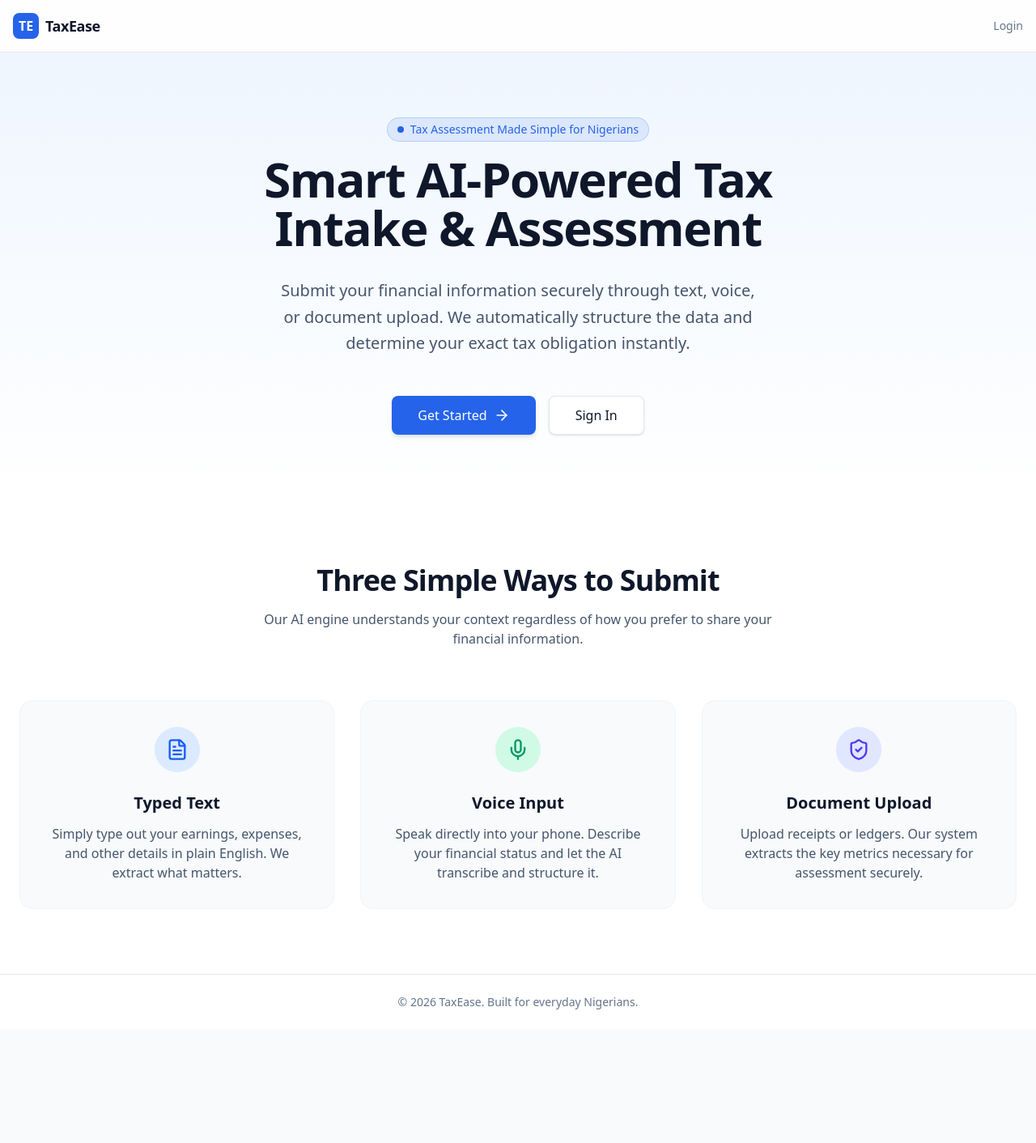
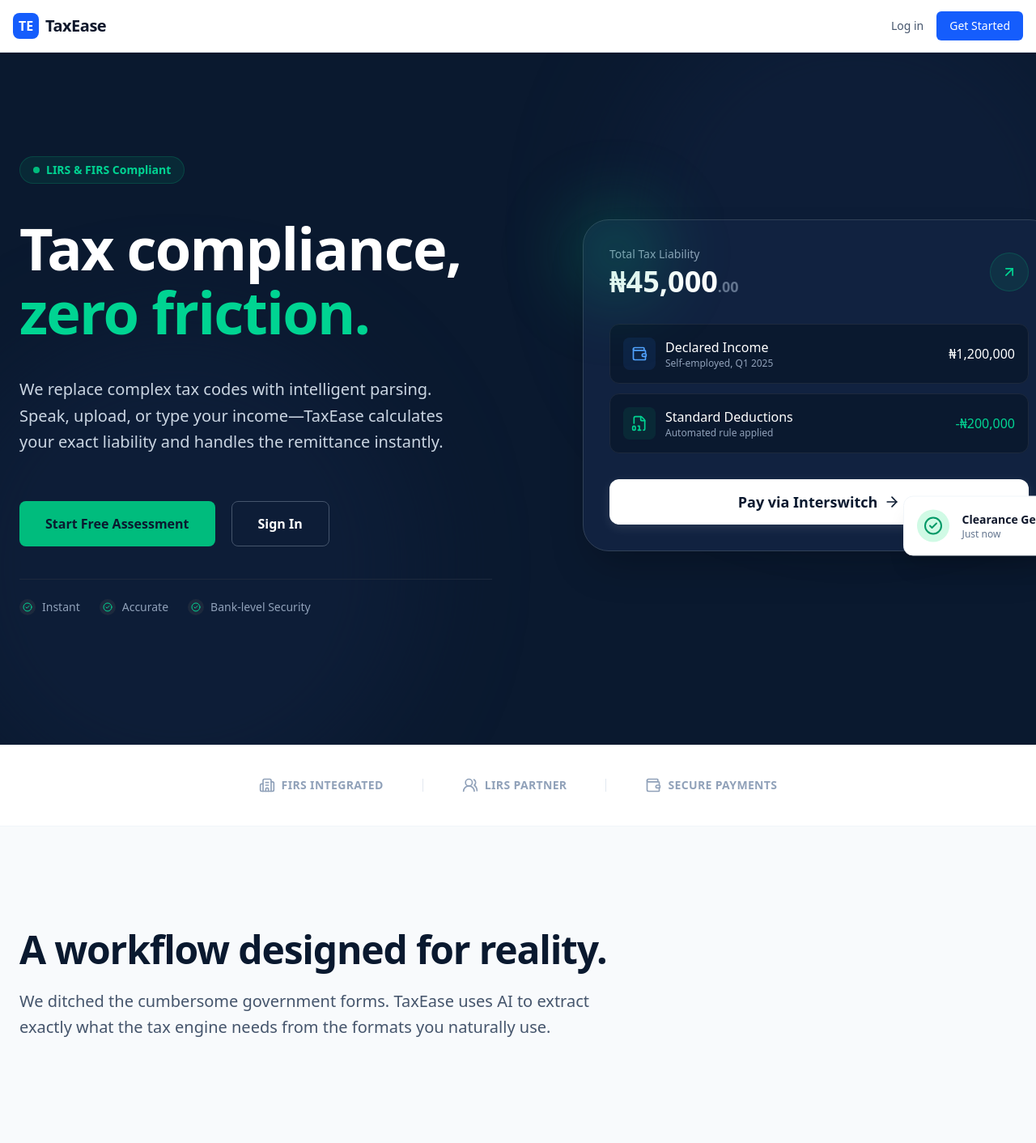
Before and after one commit to evolvingsam/taxWise, a Next.js app in the folder frontend/: page / in a window 1280 px wide. Shown: the top 1412 px of the page at 81% size. Before the commit the page ends 1272 px from the top, so only its background shows below. Built offline with nearby package versions, Linux system fonts and the light colour scheme.

Commit message:
initial commit

```diff
--- a/frontend/src/app/layout.tsx
+++ b/frontend/src/app/layout.tsx
@@ -1,6 +1,7 @@
 import type { Metadata } from "next";
 import { Inter, Space_Grotesk } from "next/font/google";
 import "./globals.css";
+import Link from "next/link";
 
 const inter = Inter({ subsets: ["latin"], variable: "--font-inter" });
 const spaceGrotesk = Space_Grotesk({ subsets: ["latin"], variable: "--font-space" });
@@ -17,18 +18,19 @@
 }>) {
   return (
     <html lang="en">
-      <body className={`${inter.variable} ${spaceGrotesk.variable} font-sans min-h-screen flex flex-col`}>
+      <body className={`${inter.variable} ${spaceGrotesk.variable} font-sans min-h-screen flex flex-col bg-slate-50 text-slate-900 antialiased`}>
         {/* Simple Navbar Shell */}
-        <header className="sticky top-0 z-50 w-full border-b bg-white/80 backdrop-blur-md">
+        <header className="sticky top-0 z-50 w-full border-b bg-white shadow-sm">
           <div className="container mx-auto px-4 h-16 flex items-center justify-between">
-            <div className="flex items-center gap-2">
-              <div className="w-8 h-8 rounded-lg bg-primary text-primary-foreground flex items-center justify-center font-bold">
+            <Link href="/" className="flex items-center gap-2">
+              <div className="w-8 h-8 rounded-lg bg-blue-600 text-white flex items-center justify-center font-bold">
                 TE
               </div>
-              <span className="font-space font-semibold text-lg tracking-tight">TaxEase</span>
-            </div>
-            <nav className="flex items-center gap-4 text-sm font-medium text-muted-foreground">
-              <a href="/login" className="hover:text-foreground transition-colors">Login</a>
+              <span className="font-space font-bold text-xl tracking-tight text-slate-900">TaxEase</span>
+            </Link>
+            <nav className="flex items-center gap-4 text-sm font-medium">
+              <Link href="/login" className="text-slate-600 hover:text-blue-600 transition-colors">Log in</Link>
+              <Link href="/signup" className="bg-blue-600 text-white px-4 py-2 rounded-md hover:bg-blue-700 transition-colors">Get Started</Link>
             </nav>
           </div>
         </header>
@@ -37,9 +39,16 @@
           {children}
         </main>
 
-        <footer className="border-t bg-white mt-auto py-6">
-          <div className="container mx-auto px-4 text-center text-sm text-muted-foreground">
-            &copy; {new Date().getFullYear()} TaxEase. Built for everyday Nigerians.
+        <footer className="border-t bg-white mt-auto py-8">
+          <div className="container mx-auto px-4 flex flex-col md:flex-row justify-between items-center text-sm text-slate-500">
+            <div className="mb-4 md:mb-0">
+              <span className="font-bold text-slate-700">TaxEase</span> &copy; {new Date().getFullYear()}
+            </div>
+            <div className="flex gap-4">
+              <a href="#" className="hover:text-blue-600">Privacy Policy</a>
+              <a href="#" className="hover:text-blue-600">Terms of Service</a>
+              <a href="#" className="hover:text-blue-600">Contact Support</a>
+            </div>
           </div>
         </footer>
       </body>
--- a/frontend/src/app/page.tsx
+++ b/frontend/src/app/page.tsx
@@ -1,88 +1,213 @@
 import Link from "next/link";
-import { ArrowRight, CheckCircle2, FileText, Mic, ShieldCheck } from "lucide-react";
+import { ArrowRight, CheckCircle2, FileText, Mic, FileDigit, Building2, Wallet, Users2 } from "lucide-react";
 
 export default function LandingPage() {
   return (
-    <div className="flex flex-col items-center">
+    <div className="flex flex-col items-center bg-white w-full">
+
       {/* Hero Section */}
-      <section className="w-full py-20 bg-linear-to-b from-blue-50 to-white">
-        <div className="container px-4 md:px-6 mx-auto flex flex-col items-center text-center space-y-8">
-          <div className="inline-flex items-center rounded-full border border-primary/20 bg-primary/10 px-3 py-1 text-sm font-medium text-primary mb-4">
-            <span className="flex h-2 w-2 rounded-full bg-primary mr-2"></span>
-            Tax Assessment Made Simple for Nigerians
+      <section className="relative w-full overflow-hidden bg-[#0A192F] pt-24 pb-32 lg:pt-32 lg:pb-40">
+        {/* Abstract Geometry */}
+        <div className="absolute top-0 right-0 -mr-20 -mt-20 w-[600px] h-[600px] rounded-full bg-[#112240] opacity-50 blur-3xl"></div>
+        <div className="absolute bottom-0 left-0 -ml-20 -mb-20 w-[600px] h-[600px] rounded-full bg-[#112240] opacity-50 blur-3xl"></div>
+
+        <div className="container relative z-10 px-4 md:px-6 mx-auto flex flex-col lg:flex-row items-center gap-16">
+
+          <div className="flex-1 space-y-10 text-center lg:text-left relative z-20">
+            <div className="inline-flex items-center rounded-full bg-emerald-500/10 px-4 py-1.5 text-sm font-semibold text-emerald-400 border border-emerald-500/20">
+              <span className="relative flex h-2 w-2 mr-2">
+                <span className="animate-ping absolute inline-flex h-full w-full rounded-full bg-emerald-400 opacity-75"></span>
+                <span className="relative inline-flex rounded-full h-2 w-2 bg-emerald-500"></span>
+              </span>
+              LIRS & FIRS Compliant
             </div>
 
-          <h1 className="font-space text-4xl md:text-6xl font-bold tracking-tight max-w-3xl text-slate-900">
-            Smart AI-Powered Tax Intake & Assessment
+            <h1 className="font-space text-5xl md:text-6xl lg:text-7xl font-bold tracking-tight text-white leading-[1.1]">
+              Tax compliance,<br/>
+              <span className="text-emerald-400">zero friction.</span>
             </h1>
 
-          <p className="max-w-[600px] text-lg text-slate-600 md:text-xl leading-relaxed">
-            Submit your financial information securely through text, voice, or document upload. We automatically structure the data and determine your exact tax obligation instantly.
+            <p className="max-w-[550px] text-lg text-slate-300 md:text-xl leading-relaxed mx-auto lg:mx-0 font-light">
+              We replace complex tax codes with intelligent parsing. Speak, upload, or type your income—TaxEase calculates your exact liability and handles the remittance instantly.
             </p>
 
-          <div className="flex flex-col sm:flex-row gap-4 pt-4">
+            <div className="flex flex-col sm:flex-row gap-5 pt-4 justify-center lg:justify-start">
               <Link
                 href="/signup"
-              className="inline-flex h-12 items-center justify-center rounded-lg bg-primary px-8 text-base font-medium text-primary-foreground shadow-md transition-all hover:bg-primary/90 hover:shadow-lg hover:-translate-y-0.5"
+                className="inline-flex h-14 items-center justify-center rounded-lg bg-emerald-500 px-8 text-base font-bold text-[#0A192F] transition-all hover:bg-emerald-400 hover:shadow-[0_0_20px_rgba(16,185,129,0.4)]"
               >
-              Get Started
-              <ArrowRight className="ml-2 h-5 w-5" />
+                Start Free Assessment
               </Link>
               <Link
                 href="/login"
-              className="inline-flex h-12 items-center justify-center rounded-lg border border-slate-200 bg-white px-8 text-base font-medium text-slate-900 shadow-sm transition-colors hover:bg-slate-50"
+                className="inline-flex h-14 items-center justify-center rounded-lg bg-transparent border border-slate-600 px-8 text-base font-bold text-white transition-all hover:bg-slate-800"
               >
                 Sign In
               </Link>
             </div>
+
+            <div className="flex items-center gap-6 text-sm text-slate-400 font-medium justify-center lg:justify-start pt-6 border-t border-slate-800">
+              <span className="flex items-center gap-2"><div className="w-5 h-5 rounded-full bg-slate-800 flex items-center justify-center text-emerald-400"><CheckCircle2 className="h-3 w-3" /></div> Instant</span>
+              <span className="flex items-center gap-2"><div className="w-5 h-5 rounded-full bg-slate-800 flex items-center justify-center text-emerald-400"><CheckCircle2 className="h-3 w-3" /></div> Accurate</span>
+              <span className="flex items-center gap-2"><div className="w-5 h-5 rounded-full bg-slate-800 flex items-center justify-center text-emerald-400"><CheckCircle2 className="h-3 w-3" /></div> Bank-level Security</span>
+            </div>
+          </div>
+
+          {/* High-fidelity Mockup */}
+          <div className="flex-1 w-full max-w-lg lg:max-w-none relative z-10 lg:translate-x-12">
+            <div className="relative rounded-[2rem] bg-[#112240] border border-slate-700 p-8 shadow-2xl">
+              <div className="absolute -top-6 -left-6 w-32 h-32 bg-emerald-500/20 blur-2xl rounded-full"></div>
+
+              <div className="flex items-center justify-between mb-8">
+                <div>
+                  <div className="text-slate-400 text-sm font-medium mb-1">Total Tax Liability</div>
+                  <div className="text-white font-space text-4xl font-bold">₦45,000<span className="text-slate-500 text-lg">.00</span></div>
+                </div>
+                <div className="h-12 w-12 rounded-full bg-emerald-500/10 flex items-center justify-center border border-emerald-500/20">
+                  <ArrowRight className="h-5 w-5 text-emerald-400 -rotate-45" />
+                </div>
+              </div>
+
+              <div className="space-y-3 mb-8">
+                <div className="bg-[#0A192F] border border-slate-800 rounded-xl p-4 flex items-center justify-between group hover:border-slate-600 transition-colors">
+                  <div className="flex items-center gap-3">
+                    <div className="h-10 w-10 rounded-lg bg-blue-500/10 flex items-center justify-center text-blue-400">
+                      <Wallet className="h-5 w-5" />
+                    </div>
+                    <div>
+                      <div className="text-white font-medium">Declared Income</div>
+                      <div className="text-slate-400 text-xs">Self-employed, Q1 2025</div>
+                    </div>
+                  </div>
+                  <div className="text-white font-medium">₦1,200,000</div>
+                </div>
+
+                <div className="bg-[#0A192F] border border-slate-800 rounded-xl p-4 flex items-center justify-between group hover:border-slate-600 transition-colors">
+                  <div className="flex items-center gap-3">
+                    <div className="h-10 w-10 rounded-lg bg-emerald-500/10 flex items-center justify-center text-emerald-400">
+                      <FileDigit className="h-5 w-5" />
+                    </div>
+                    <div>
+                      <div className="text-white font-medium">Standard Deductions</div>
+                      <div className="text-slate-400 text-xs">Automated rule applied</div>
+                    </div>
+                  </div>
+                  <div className="text-emerald-400 font-medium">-₦200,000</div>
+                </div>
+              </div>
+
+              <button className="w-full h-14 rounded-xl bg-white text-[#0A192F] font-bold text-lg hover:bg-slate-200 transition-colors flex items-center justify-center gap-2 shadow-[0_4px_14px_0_rgba(255,255,255,0.1)]">
+                Pay via Interswitch <ArrowRight className="h-5 w-5" />
+              </button>
+            </div>
+
+            {/* Floating verification badge */}
+            <div className="absolute -bottom-6 -right-6 lg:-right-12 bg-white rounded-xl p-4 shadow-xl border border-slate-100 flex items-center gap-4 animate-bounce" style={{animationDuration: '3s'}}>
+              <div className="h-10 w-10 rounded-full bg-emerald-100 flex items-center justify-center">
+                <CheckCircle2 className="h-6 w-6 text-emerald-600" />
+              </div>
+              <div>
+                <div className="text-slate-900 font-bold text-sm">Clearance Generated</div>
+                <div className="text-slate-500 text-xs font-medium">Just now</div>
+              </div>
+            </div>
+          </div>
+
         </div>
       </section>
 
+      {/* Trust Bar (Paystack, Interswitch visually represented textually as professional partners) */}
+      <div className="w-full bg-white border-b border-slate-100 py-10">
+        <div className="container mx-auto px-4 flex flex-wrap justify-center items-center gap-12 text-slate-400 font-semibold tracking-wide uppercase text-sm">
+          <div className="flex items-center gap-2"><Building2 className="w-5 h-5"/> FIRS Integrated</div>
+          <div className="h-4 w-px bg-slate-200"></div>
+          <div className="flex items-center gap-2"><Users2 className="w-5 h-5"/> LIRS Partner</div>
+          <div className="h-4 w-px bg-slate-200"></div>
+          <div className="flex items-center gap-2"><Wallet className="w-5 h-5"/> Secure Payments</div>
+        </div>
+      </div>
+
       {/* Features Section */}
-      <section className="w-full py-20 bg-white">
+      <section className="w-full py-24 lg:py-32 bg-[#F8FAFC]">
         <div className="container px-4 md:px-6 mx-auto">
-          <div className="text-center mb-16">
-            <h2 className="font-space text-3xl font-bold tracking-tight sm:text-4xl">
-              Three Simple Ways to Submit
+          <div className="max-w-3xl mb-20 lg:mb-24">
+            <h2 className="font-space text-4xl lg:text-5xl font-bold tracking-tight text-[#0A192F] mb-6">
+              A workflow designed for reality.
             </h2>
-            <p className="mt-4 text-slate-600 max-w-2xl mx-auto">
-              Our AI engine understands your context regardless of how you prefer to share your financial information.
+            <p className="text-xl text-slate-600 font-light leading-relaxed">
+              We ditched the cumbersome government forms. TaxEase uses AI to extract exactly what the tax engine needs from the formats you naturally use.
             </p>
           </div>
 
-          <div className="grid md:grid-cols-3 gap-8">
-            <div className="bg-slate-50 rounded-2xl p-8 border border-slate-100 flex flex-col items-center text-center hover:shadow-md transition-shadow">
-              <div className="h-14 w-14 rounded-full bg-blue-100 text-blue-600 flex items-center justify-center mb-6">
+          <div className="grid md:grid-cols-3 gap-8 lg:gap-12 relative">
+            {/* Connecting line */}
+            <div className="hidden md:block absolute top-[4.5rem] left-10 right-10 h-px bg-slate-300"></div>
+
+            {/* Feature 1 */}
+            <div className="relative z-10 flex flex-col pt-8">
+              <div className="h-16 w-16 rounded-2xl bg-[#0A192F] text-white flex items-center justify-center mb-8 shadow-xl">
                 <FileText className="h-7 w-7" />
               </div>
-              <h3 className="font-space text-xl font-semibold mb-3">Typed Text</h3>
-              <p className="text-slate-600">
-                Simply type out your earnings, expenses, and other details in plain English. We extract what matters.
+              <h3 className="text-2xl font-bold mb-4 text-[#0A192F]">Natural Text</h3>
+              <p className="text-slate-600 text-lg leading-relaxed font-light">
+                Write a simple summary of your quarterly earnings and expenses. Our NLP engine structures the figures automatically.
               </p>
             </div>
 
-            <div className="bg-slate-50 rounded-2xl p-8 border border-slate-100 flex flex-col items-center text-center hover:shadow-md transition-shadow">
-              <div className="h-14 w-14 rounded-full bg-emerald-100 text-emerald-600 flex items-center justify-center mb-6">
+            {/* Feature 2 */}
+            <div className="relative z-10 flex flex-col pt-8">
+              <div className="h-16 w-16 rounded-2xl bg-emerald-500 text-white flex items-center justify-center mb-8 shadow-xl shadow-emerald-500/20">
                 <Mic className="h-7 w-7" />
               </div>
-              <h3 className="font-space text-xl font-semibold mb-3">Voice Input</h3>
-              <p className="text-slate-600">
-                Speak directly into your phone. Describe your financial status and let the AI transcribe and structure it.
+              <h3 className="text-2xl font-bold mb-4 text-[#0A192F]">Voice Dictation</h3>
+              <p className="text-slate-600 text-lg leading-relaxed font-light">
+                Speak directly into the app. We accurately transcribe financial terminology and recognize Nigerian speech patterns.
               </p>
             </div>
 
-            <div className="bg-slate-50 rounded-2xl p-8 border border-slate-100 flex flex-col items-center text-center hover:shadow-md transition-shadow">
-              <div className="h-14 w-14 rounded-full bg-indigo-100 text-indigo-600 flex items-center justify-center mb-6">
-                <ShieldCheck className="h-7 w-7" />
+            {/* Feature 3 */}
+            <div className="relative z-10 flex flex-col pt-8">
+              <div className="h-16 w-16 rounded-2xl bg-blue-500 text-white flex items-center justify-center mb-8 shadow-xl shadow-blue-500/20">
+                <FileDigit className="h-7 w-7" />
               </div>
-              <h3 className="font-space text-xl font-semibold mb-3">Document Upload</h3>
-              <p className="text-slate-600">
-                Upload receipts or ledgers. Our system extracts the key metrics necessary for assessment securely.
+              <h3 className="text-2xl font-bold mb-4 text-[#0A192F]">Document Upload</h3>
+              <p className="text-slate-600 text-lg leading-relaxed font-light">
+                Upload bank statements or handwritten ledgers. We use advanced OCR to securely extract required data points.
               </p>
             </div>
           </div>
         </div>
       </section>
+
+      {/* Final CTA */}
+      <section className="w-full py-24 lg:py-32 bg-white">
+        <div className="container px-4 md:px-6 mx-auto">
+          <div className="bg-[#0A192F] rounded-[2.5rem] p-10 md:p-16 lg:p-20 overflow-hidden relative shadow-2xl">
+            {/* BG Elements */}
+            <div className="absolute top-0 right-0 w-[500px] h-[500px] bg-emerald-500/10 blur-[100px] rounded-full translate-x-1/3 -translate-y-1/3 pointer-events-none"></div>
+
+            <div className="relative z-10 flex flex-col lg:flex-row items-center justify-between gap-12">
+              <div className="max-w-2xl text-center lg:text-left">
+                <h2 className="font-space text-4xl md:text-5xl font-bold tracking-tight text-white mb-6">
+                  Ready to gain clarity on your taxes?
+                </h2>
+                <p className="text-xl text-slate-400 font-light mb-0">
+                  Join thousands of Nigerians managing their compliance effortlessly. No more penalties, no more guesswork.
+                </p>
+              </div>
+              <div className="shrink-0 w-full lg:w-auto flex flex-col sm:flex-row gap-4">
+                <Link
+                  href="/signup"
+                  className="inline-flex h-16 items-center justify-center rounded-xl bg-emerald-500 px-10 text-lg font-bold text-[#0A192F] shadow-[0_0_20px_rgba(16,185,129,0.3)] hover:bg-emerald-400 transition-colors"
+                >
+                  Create an account
+                </Link>
+              </div>
+            </div>
+          </div>
+        </div>
+      </section>
+
     </div>
   );
 }
```
Lines whose indentation alone changed are shown as unchanged.
